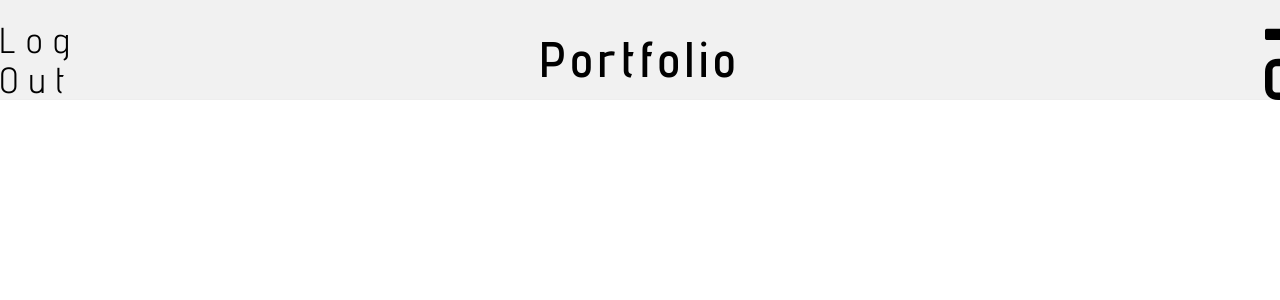
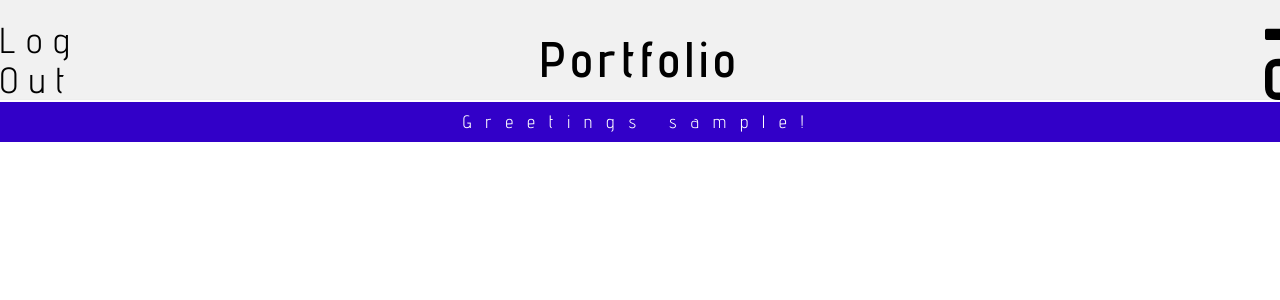
Before and after one commit to CraigTheCrag/CVWebApp, a Django app: page / in a window 1280 px wide. Shown: the top 300 px of the page. Run offline with Django 3.2, Linux system fonts and the light colour scheme; the visitor is signed in with stand-in values (Sample User, id 1); data that the repository does not hold is empty; some libraries are stand-ins or nearby versions.

Commit message:
Added custom login page and greeting message, also added some js

```diff
--- a/blog/static/css/blog.css
+++ b/blog/static/css/blog.css
@@ -21,7 +21,7 @@ h1, h2, h3, h4, h5, h6 {
     display: grid;
     align-items: center;
     justify-content: center;
-    grid-template: 1fr / repeat(5, 1fr);
+    grid-template: 1fr 25px / repeat(5, 1fr);
     position: fixed;
     z-index: 5;
 }
@@ -37,7 +37,7 @@ h1, h2, h3, h4, h5, h6 {
     margin: 0px 500px;
     font-weight: bold;
     letter-spacing: 0.1em;
-    grid-column: 3 / span 1;
+    grid-area: 1 / 3 / span 1 / span 1;
 }
 
 #page-title:hover {
@@ -46,7 +46,7 @@ h1, h2, h3, h4, h5, h6 {
 
 .tool-bar {
     text-align: center;
-    grid-column: 1 / span 2;
+    grid-area: 1 / 1 / span 1 / span 2;
 }
 
 .tool {
@@ -56,7 +56,7 @@ h1, h2, h3, h4, h5, h6 {
 
 .icon-bar {
     text-align: center;
-    grid-column: 4 / span 2;
+    grid-area: 1 / 4 / span 1 / span 2;
 }
 
 .menu-icon {
@@ -88,3 +88,17 @@ h1, h2, h3, h4, h5, h6 {
 .title-no-link:hover {
     text-decoration: none;
 }
+
+.user-greeting {
+    width: 100%;
+    height: 40px;
+    background-color: rgb(50, 0, 200);
+    color: white;
+    text-align: center;
+    grid-area: 2 / 1 / span 1 / span 5;
+    display: flex;
+    justify-content: center;
+    align-items: center;
+    letter-spacing: 1em;
+    font-weight: bold;
+}
--- /dev/null
+++ b/blog/static/scripts/script.js
@@ -0,0 +1,11 @@
+$(window).scroll(function() {
+    if ($(this).scrollTop() > 25) {
+        $('.user-greeting').css({
+            'display': 'none'
+        });
+    }
+});
+
+var log = function(s) {
+    console.log(s);
+};
--- a/blog/templates/blog/base.html
+++ b/blog/templates/blog/base.html
@@ -6,6 +6,8 @@
         <link rel="stylesheet" href="//maxcdn.bootstrapcdn.com/bootstrap/3.2.0/css/bootstrap-theme.min.css">
         <link rel="stylesheet" type="text/css" href="//fonts.googleapis.com/css?family=Lobster&subset=latin,latin-ext">
 
+        <script src="https://ajax.googleapis.com/ajax/libs/jquery/3.5.1/jquery.min.js"></script>
+
         <link rel="stylesheet" href="{% static 'css/blog.css' %}">
     </head>
     <body>
@@ -13,11 +15,11 @@
             <div class="page-header">
                 {% if user.is_authenticated %}
                     <div class="tool-bar">
-                        <h1><a href="/admin/logout" class="tool">Log Out</a></h1>
+                        <h1><a href="{% url 'logout' %}" class="tool">Log Out</a></h1>
                     </div>
                 {% else %}
                     <div class="tool-bar">
-                        <h1><a href="/admin/login" class="tool">Log In</a></h1>
+                        <h1><a href="{% url 'login' %}" class="tool">Log In</a></h1>
                     </div>
                 {% endif %}
                 <h1><a href="/" id="page-title">Portfolio</a></h1>
@@ -28,6 +30,11 @@
                     </div>
                 {% endif %}
 
+                {% if user.is_authenticated %}
+                    <div class="user-greeting">
+                        <h4>Greetings {{ user.username }}!</h4>
+                    </div>
+                {% endif %}
             </div>
 
             <div class="content-container">
@@ -40,4 +47,6 @@
             </div>
         </div>
     </body>
+
+    <script src="{% static 'scripts/script.js' %}"></script>
 </html>
--- a/blog/urls.py
+++ b/blog/urls.py
@@ -1,4 +1,5 @@
-from django.urls import path
+from django.urls import path, include
+from django.contrib import admin
 from . import views
 
 urlpatterns = [
@@ -9,4 +10,6 @@ urlpatterns = [
     path('drafts/', views.post_draft_list, name='post_draft_list'),
     path('post/<pk>/publish/', views.post_publish, name='post_publish'),
     path('post/<pk>/remove/', views.post_remove, name='post_remove'),
+    path('admin/', admin.site.urls),
+    path('accounts/', include('django.contrib.auth.urls')),
 ]
--- a/website/settings.py
+++ b/website/settings.py
@@ -55,7 +55,7 @@ ROOT_URLCONF = 'website.urls'
 TEMPLATES = [
     {
         'BACKEND': 'django.template.backends.django.DjangoTemplates',
-        'DIRS': [],
+        'DIRS': [os.path.join(BASE_DIR, 'templates')],
         'APP_DIRS': True,
         'OPTIONS': {
             'context_processors': [
@@ -124,3 +124,6 @@ STATIC_ROOT = os.path.join(BASE_DIR, "static")
 MEDIA_URL = '/media/'
 STATIC_ROOT = os.path.join(BASE_DIR, 'static')
 MEDIA_ROOT = os.path.join(BASE_DIR, 'media')
+
+LOGIN_REDIRECT_URL = 'post_list'
+LOGOUT_REDIRECT_URL = 'post_list'
```
Also changed, not shown: blog/templates/registration/login.html (added, +10 -0 lines).
